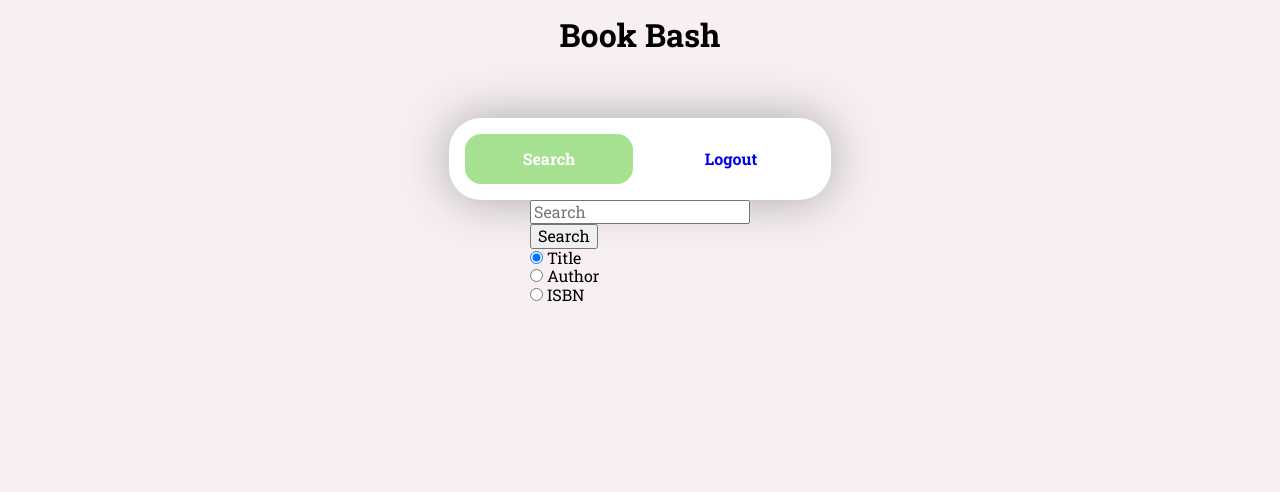
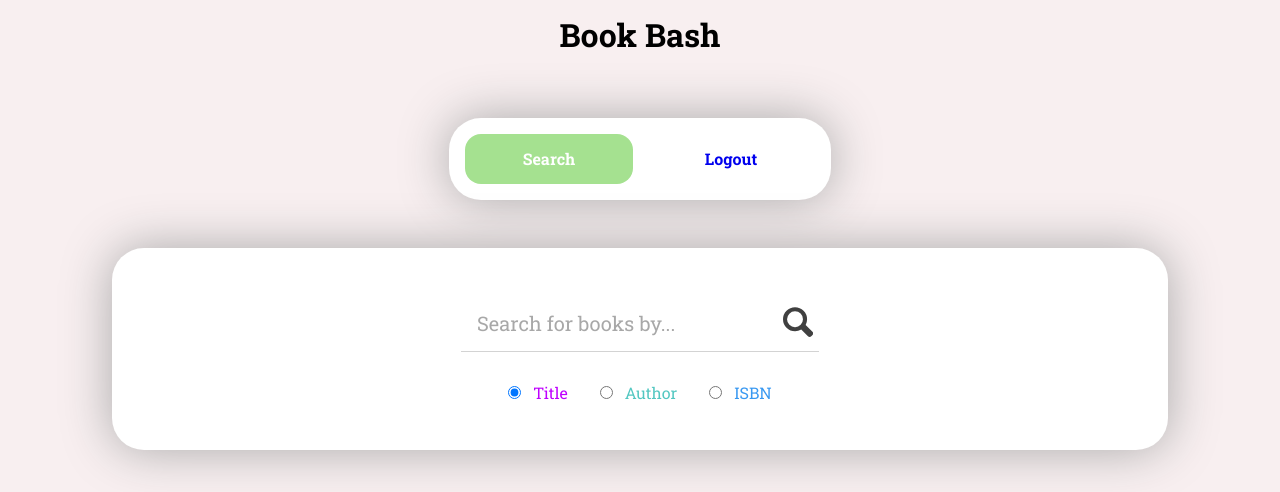
Before and after one commit to itsjeevan/book-bash, a Flask app: page /search in a window 1280 px wide. Shown: the part 308-800 px from the top of the page. Run offline with Flask 2, Linux system fonts and the light colour scheme; the visitor is signed in with stand-in values (Sample User, id 1).

Commit message:
Styled search form

```diff
--- a/static/css/main.css
+++ b/static/css/main.css
@@ -9,7 +9,15 @@ body {
     font-family: 'Roboto Slab', serif;
     font-weight: normal;
     margin: 0 auto;
-    width: 1100px;
+    width: 960px;
+}
+
+::placeholder {
+    color: #a8a8a8;
+}
+
+input[type="search"]::-webkit-search-cancel-button {
+    -webkit-appearance:none;
 }
 
 /* Layout */
@@ -83,11 +91,11 @@ body {
     border-radius: 0.5rem;
     color: white;
     font-weight: bold;
+    outline: none;
     padding: 1rem 0;
     width: 48%;
 }
 
-.login-buttons__button:focus {outline: none;}
 .login-buttons__button--green {background-color: #A5E190;}
 .login-buttons__button--green:hover {background-color: #84c76b;}
 .login-buttons__button:focus {background-color: #84e063;}
@@ -123,3 +131,62 @@ body {
 .nav__link--logout:visited {color: black;}
 .nav__link--logout:hover {color: white; background-color: #e66a6a;}
 .nav__link--logout:focus {background-color: #cc4949;}
+
+/* Search */
+
+.search-container {
+    background-color: white;
+    border-radius: 2rem;
+    box-shadow: 0px 0px 50px 0px #a8a8a8;
+    padding: 3rem;
+    margin-top: 3rem;
+    width: 100%;
+}
+
+.search-form {
+    align-items: center;
+    display: flex;
+    flex-direction: column;
+}
+
+.search-text {
+    display: flex;
+    border-bottom: 1px solid lightgray;
+    margin-bottom: 2rem;
+}
+
+.search-text__input {
+    border: none;
+    font-size: 1.25rem;
+    outline: none;
+    padding: 1rem;
+    margin-right: 1rem;
+    width: 300px;
+}
+
+.search-text__button {
+    background: none;
+    border: none;
+    fill: #404040;
+    outline: none;
+}
+
+.search-text__button:hover {
+    fill: #1D9CE3;
+}
+
+.search-categories {
+    display: flex;
+}
+
+.search-category {
+    margin: 0 1rem;
+}
+
+.search-category__radio {
+    margin-right: 0.5rem;
+}
+
+.search-category__label--purple {color: #bf00ff;}
+.search-category__label--teal {color: #52c7c1;}
+.search-category__label--blue {color: #3898F1;}
--- a/templates/search.html
+++ b/templates/search.html
@@ -7,32 +7,37 @@
     <a class="nav__link nav__link--logout" href="{{ url_for('logout') }}">Logout</a>
 </nav>
 
-<form action="{{ url_for('search') }}" method="get" class="mb-5 mt-4">
+<div class="search-container">
 
-    <div class="form-row form-group justify-content-center">
-        <div class="col-5">
-            <input class="form-control" name="query" type="search" placeholder="Search" {% if query %}value="{{ query }}" {% endif %}aria-label="Search">
-        </div>
-        <div class="col-auto">
-            <button class="btn btn-success" type="submit">Search</button>
-        </div>
+
+    <form class="search-form" action="{{ url_for('search') }}" method="get">
+
+        <div class="search-text">
+            <input class="search-text__input" name="query" type="search" placeholder="Search for books by..." {% if query %}value="{{ query }}" {% endif %}>
+            <button class="search-text__button" type="submit">
+                <svg height="30px" width="30px"  xmlns="http://www.w3.org/2000/svg" viewBox="0 0 15.69 15.48" x="0px" y="0px">
+                    <path d="M15.28,12.71,11.85,9.27a6.21,6.21,0,0,0,.75-3,6.3,6.3,0,1,0-6.3,6.3,6.23,6.23,0,0,0,3.23-.9l3.39,3.39a1.39,1.39,0,0,0,2,0l.4-.4A1.4,1.4,0,0,0,15.28,12.71Zm-9-2.25a4.16,4.16,0,1,1,4.16-4.17A4.16,4.16,0,0,1,6.3,10.46Z"/>
+                </svg>
+            </button>
         </div>
 
-    <div class="form-row form-group justify-content-center">
-        <div class="col-auto">
-            <div class="form-check form-check-inline">
-                <input class="form-check-input" type="radio" name="category" id="title" value="title"{% if category == "title" %} checked{% endif %}>
-                <label class="form-check-label" for="title">Title</label>
+        <div class="search-categories">
+
+            <div class="search-category">
+                <input class="search-category__radio" type="radio" name="category" id="title" value="title"{% if category == "title" %} checked{% endif %}>
+                <label class="search-category__label--purple" for="title">Title</label>
             </div>
-            <div class="form-check form-check-inline">
-                <input class="form-check-input" type="radio" name="category" id="author" value="author"{% if category == "author" %} checked{% endif %}>
-                <label class="form-check-label" for="author">Author</label>
+
+            <div class="search-category">
+                <input  class="search-category__radio" type="radio" name="category" id="author" value="author"{% if category == "author" %} checked{% endif %}>
+                <label class="search-category__label--teal" for="author">Author</label>
             </div>
-            <div class="form-check form-check-inline">
-                <input class="form-check-input" type="radio" name="category" id="isbn" value="isbn"{% if category == "isbn" %} checked{% endif %}>
-                <label class="form-check-label" for="isbn">ISBN</label>
+
+            <div class="search-category">
+                <input class="search-category__radio"  type="radio" name="category" id="isbn" value="isbn"{% if category == "isbn" %} checked{% endif %}>
+                <label class="search-category__label--blue" for="isbn">ISBN</label>
             </div>
-        </div>
+
         </div>
 
     </form>
@@ -71,4 +76,7 @@
 
     </div>
     {% endif %}
-{% endblock %} -->
+
+</div>
+
+{% endblock %}
```
Lines whose indentation alone changed are shown as unchanged.
